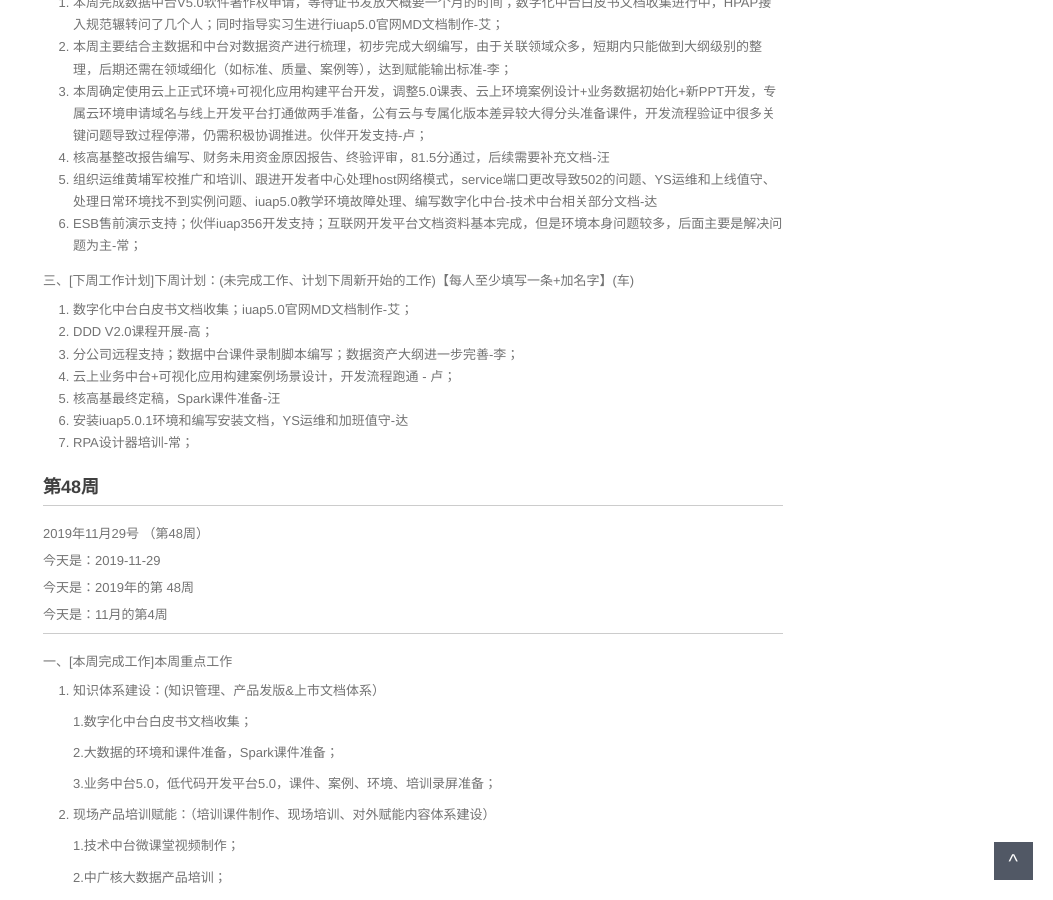
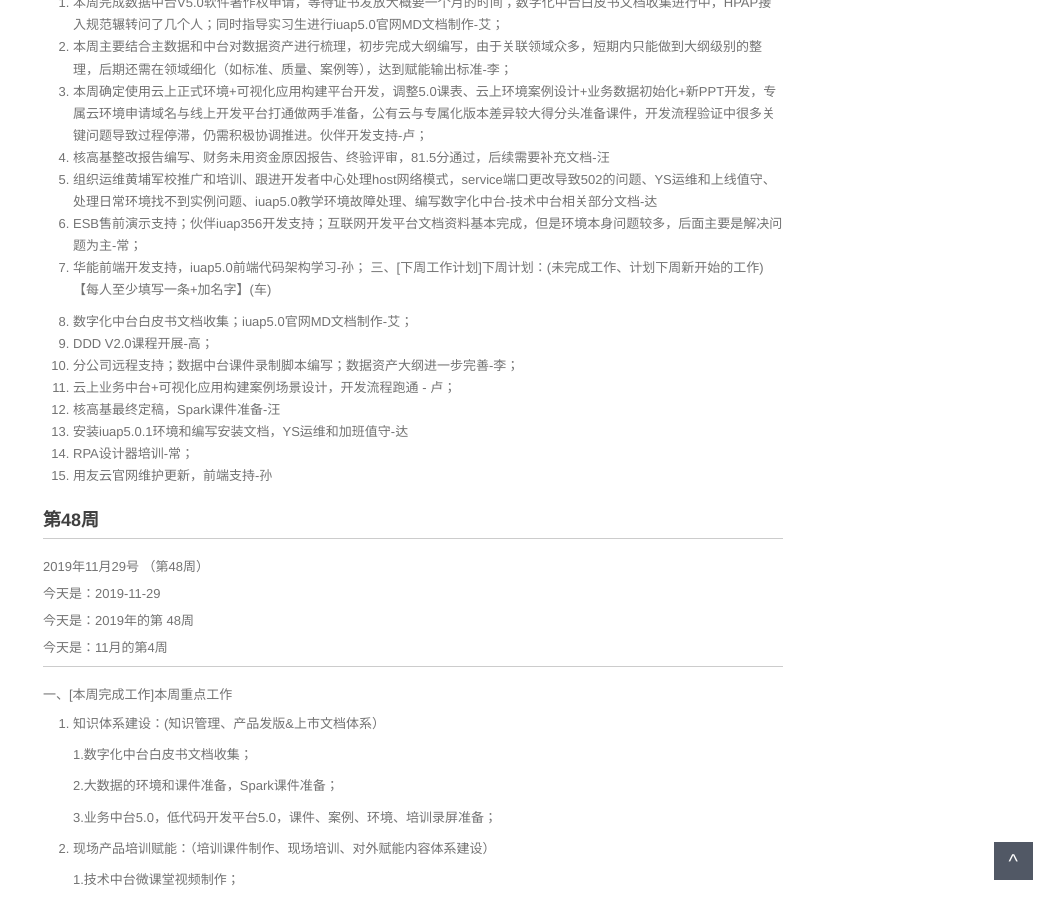
Before and after one commit to walllFlower/blog, a Jekyll site: the page built from _posts/2018-07-17-day_report_cxz.md, in a window 1280 px wide and 900 px high, scrolled down 1310 px. Shown: the whole window, without its empty margins (227-1280 px from the left). Built offline with Jekyll 4.4.1, drawn with Linux system fonts in a browser that asks for light colours; comment, search, counter and statistics services are not loaded.

Commit message:
Update 2018-07-17-day_report_cxz.md

```diff
--- a/_posts/2018-07-17-day_report_cxz.md
+++ b/_posts/2018-07-17-day_report_cxz.md
@@ -79,7 +79,7 @@ categories: 技术运营工作周报
 4. 核高基整改报告编写、财务未用资金原因报告、终验评审，81.5分通过，后续需要补充文档-汪
 5. 组织运维黄埔军校推广和培训、跟进开发者中心处理host网络模式，service端口更改导致502的问题、YS运维和上线值守、处理日常环境找不到实例问题、iuap5.0教学环境故障处理、编写数字化中台-技术中台相关部分文档-达
 6. ESB售前演示支持；伙伴iuap356开发支持；互联网开发平台文档资料基本完成，但是环境本身问题较多，后面主要是解决问题为主-常；
-
+7. 华能前端开发支持，iuap5.0前端代码架构学习-孙；
 三、[下周工作计划]下周计划：(未完成工作、计划下周新开始的工作)【每人至少填写一条+加名字】(车)
 
 1. 数字化中台白皮书文档收集；iuap5.0官网MD文档制作-艾；
@@ -89,7 +89,7 @@ categories: 技术运营工作周报
 5. 核高基最终定稿，Spark课件准备-汪
 6. 安装iuap5.0.1环境和编写安装文档，YS运维和加班值守-达
 7. RPA设计器培训-常；
-
+8. 用友云官网维护更新，前端支持-孙
 
 
 
```
